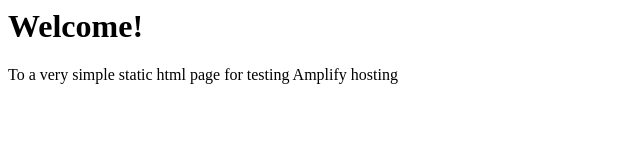
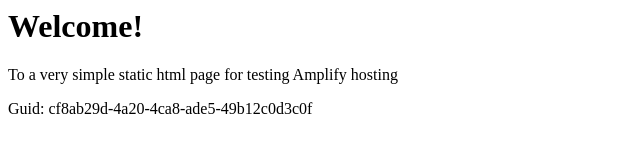
Before and after one commit to aws-aemilia-bah/Github-PR-Commit-Integration-Test-DoNotTouch-GitHubAutoBuildPrPreviewCanaryTest-v1-prod-me-south-1, a website: page src/index.html in a window 1280 px wide. Shown: the whole page, without its empty margins (0-640 px from the left). Drawn offline with Linux system fonts and the light colour scheme.

Commit message:
commit from integ tests

```diff
--- a/src/index.html
+++ b/src/index.html
@@ -1,3 +1,5 @@
+
+
 <html lang="en">
 
 <head>
@@ -10,6 +12,6 @@
 <body>
     <h1>Welcome!</h1>
     <p>To a very simple static html page for testing Amplify hosting</p>
-</body>
+    <p>Guid: cf8ab29d-4a20-4ca8-ade5-49b12c0d3c0f</p></body>
 
 </html>
```
